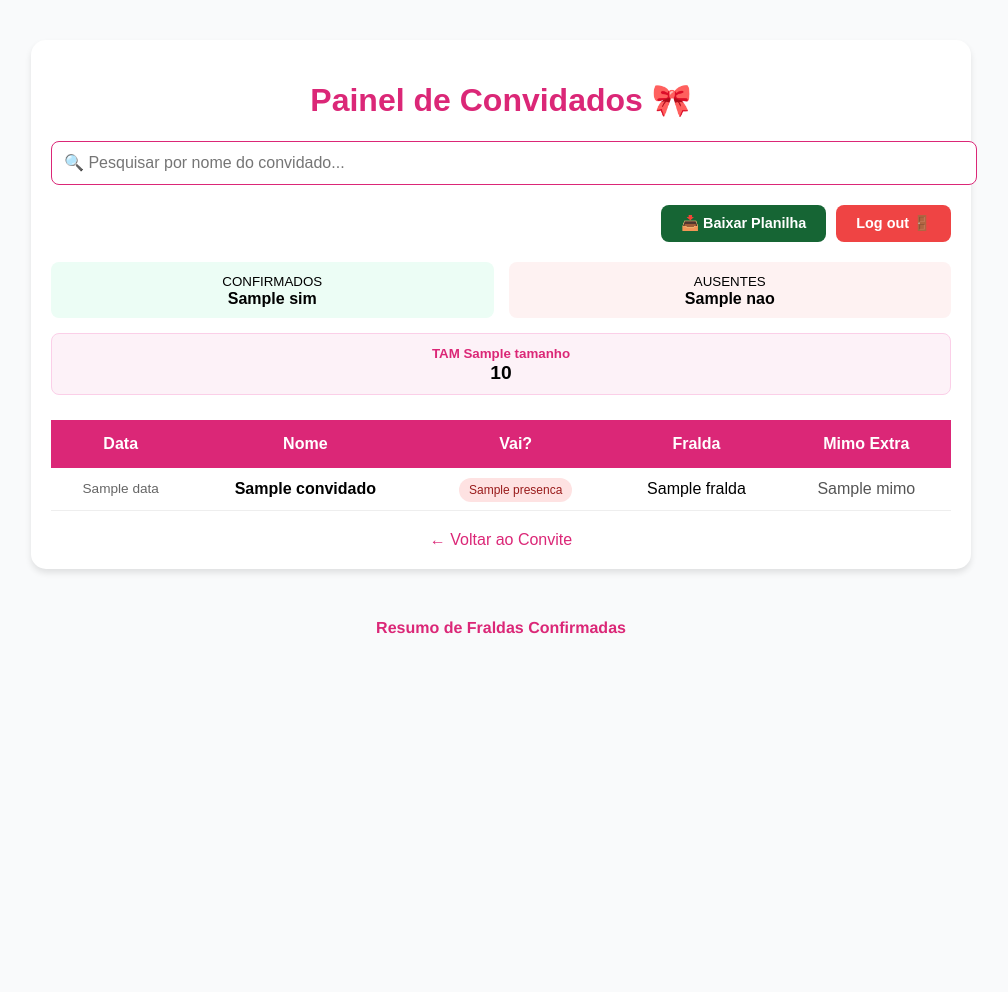
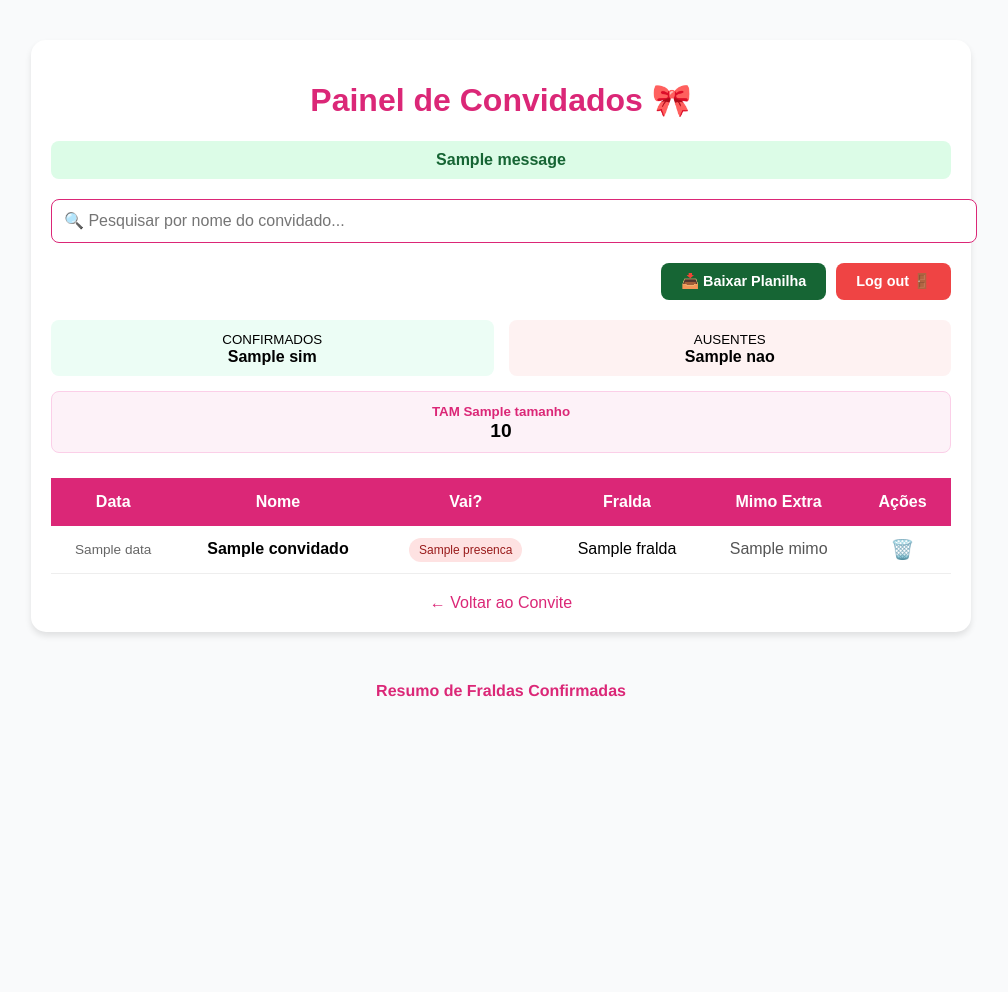
Before and after one commit to Laedio/Projeto_2_Ch-_de_BB, a Flask app: template templates/admin.html in a window 1280 px wide. Shown: the whole page, without its empty margins (139-1147 px from the left). Before the commit the page ends 634 px from the top, so only its background shows below. Run offline with Flask 3, Linux system fonts and the light colour scheme; the template is opened without the code that fills it: most values are stand-ins (such as "Sample title", 1, 10 or a date in 2020); one stand-in notice (Sample message) is shown.

Commit message:
Implementação do Ciclo CRUD: Funcionalidade de Exclusão de Convidados
- Criada rota dinâmica '/excluir/<nome>' no Flask com proteção de sessão.
- Desenvolvida função 'excluir_confirmacao' no database.py com lógica de filtro de DataFrame.
- Implementada busca inteligente de colunas (Case Insensitive) para evitar KeyErrors no Pandas.
- Atualizada interface do Admin com coluna de 'Ações' e botão de lixeira (UI/UX).
- Adicionada confirmação de segurança via JavaScript (Window.confirm) antes da exclusão.
- Integrado sistema de Feedback Visual (Flash Messages) para confirmação de deleção.

```diff
--- a/app.py
+++ b/app.py
@@ -135,5 +135,20 @@
 # ---------------------------------------------------------
 # EXECUÇÃO
 # ---------------------------------------------------------
+@app.route("/excluir/<nome>")
+def excluir(nome):
+    # SEGURANÇA: Só quem está logado pode excluir
+    if not session.get('logado'):
+        return redirect('/login')
+
+    from database import excluir_confirmacao
+    if excluir_confirmacao(nome):
+        flash(f"Convidado {nome} removido com sucesso!")
+    else:
+        flash("Erro ao tentar remover convidado.")
+
+    return redirect(url_for('admin'))
+
+
 if __name__ == "__main__":
     app.run(debug=True)
--- a/database.py
+++ b/database.py
@@ -1,5 +1,6 @@
 import openpyxl
 import os
+import pandas as pd
 from datetime import datetime
 
 # 1. Definimos o nome EXATO do arquivo que você criou na pasta
@@ -71,3 +72,29 @@
             lista_convidados.append(convidado)
 
     return lista_convidados
+
+def excluir_confirmacao(nome_para_excluir):
+    """
+    Localiza um convidado pelo nome e remove sua linha da planilha de forma inteligente.
+    """
+    if os.path.exists(NOME_EXCEL):
+        df = pd.read_excel(NOME_EXCEL)
+
+        # 1. Descobre qual é o nome REAL da coluna de nome (ex: 'nome', 'nome_completo', 'Nome')
+        # Buscamos a primeira coluna que tenha 'nome' no texto
+        colunas_nome = [c for c in df.columns if 'nome' in c.lower()]
+
+        if colunas_nome:
+            coluna_real = colunas_nome[0] # Pega a primeira que encontrar
+
+            # 2. Filtra: mantém apenas quem NÃO tem o nome que queremos excluir
+            # Usamos .astype(str) para garantir que a comparação funcione mesmo com números
+            df_novo = df[df[coluna_real].astype(str) != str(nome_para_excluir)]
+
+            # 3. Salva a nova versão da planilha
+            df_novo.to_excel(NOME_EXCEL, index=False)
+            return True
+        else:
+            print("❌ Erro: Não encontrei nenhuma coluna de 'nome' na planilha.")
+            return False
+    return False
--- a/templates/admin.html
+++ b/templates/admin.html
@@ -11,6 +11,16 @@
     <div style="max-width: 900px; margin: 40px auto; padding: 20px; background: white; border-radius: 15px; box-shadow: 0 4px 6px rgba(0,0,0,0.1);">
 
         <h1 style="text-align: center; color: #db2777;">Painel de Convidados 🎀</h1>
+
+        {% with messages = get_flashed_messages() %}
+          {% if messages %}
+            {% for message in messages %}
+              <div style="padding: 10px; margin-bottom: 20px; background-color: #dcfce7; color: #166534; border-radius: 8px; text-align: center; font-weight: bold;">
+                {{ message }}
+              </div>
+            {% endfor %}
+          {% endif %}
+        {% endwith %}
 
         <div style="margin-bottom: 20px;">
             <input type="text" id="inputBusca" onkeyup="filtrarNomes()" placeholder="🔍 Pesquisar por nome do convidado..."
@@ -53,7 +63,7 @@
                     <th style="padding: 15px;">Vai?</th>
                     <th style="padding: 15px;">Fralda</th>
                     <th style="padding: 15px;">Mimo Extra</th>
-                </tr>
+                    <th style="padding: 15px;">Ações</th> </tr>
             </thead>
             <tbody>
                 {% for c in convidados %}
@@ -73,6 +83,13 @@
                             <span style="color: #ccc;">Nenhum</span>
                         {% endif %}
                     </td>
+                    <td style="padding: 12px;">
+                        <a href="{{ url_for('excluir', nome=c.nome) }}"
+                           onclick="return confirm('Tem certeza que deseja excluir o convidado {{ c.nome }}?')"
+                           style="text-decoration: none; font-size: 1.2rem; cursor: pointer;" title="Excluir">
+                            🗑️
+                        </a>
+                    </td>
                 </tr>
                 {% endfor %}
             </tbody>
@@ -88,92 +105,50 @@
     </div>
 
     <script>
-        // 1. Pegamos os dados que vieram do Python (app.py)
         const dadosFraldas = {{ fraldas | tojson }};
-
-        // 2. Separamos as etiquetas (P, M, G) e os valores (quantidades)
         const labels = Object.keys(dadosFraldas);
         const valores = Object.values(dadosFraldas);
 
-        // 3. Criamos o gráfico
         const ctx = document.getElementById('graficoFraldas').getContext('2d');
         new Chart(ctx, {
-            type: 'pie', // Pode mudar para 'bar' se preferir barras
+            type: 'pie',
             data: {
                 labels: labels,
                 datasets: [{
                     label: 'Quantidade de Fraldas',
                     data: valores,
-                    // Paleta de cores com alto contraste para P, M, G
                     backgroundColor: [
-                        'rgba(244, 114, 182, 0.9)', // Rosa Claro (P)
-                        'rgba(219, 39, 119, 0.9)', // Rosa Choque (M)
-                        'rgba(190, 24, 93, 0.9)', // Bordô (G)
-                        'rgba(112, 26, 117, 0.9)' // Roxo Escuro (Caso apareça um tamanho GG futuramente)
+                        'rgba(244, 114, 182, 0.9)',
+                        'rgba(219, 39, 119, 0.9)',
+                        'rgba(190, 24, 93, 0.9)',
+                        'rgba(112, 26, 117, 0.9)'
                     ],
-                    // Cor da borda para destacar as fatias
-                    borderColor: [
-                        '#ffffff', // Branco
-                        '#ffffff',
-                        '#ffffff'
-                    ],
-                    borderWidth: 2, // Borda mais grossa
+                    borderColor: ['#ffffff', '#ffffff', '#ffffff'],
+                    borderWidth: 2,
                 }]
             },
             options: {
                 plugins: {
-                    legend: {
-                        position: 'bottom',
-                        labels: {
-                            color: '#db2777', // Cor rosa das legendas
-                            font: {
-                                weight: 'bold'
-                            }
-                        }
-                    },
-                    title: {
-                        display: true,
-                        text: 'Resumo de Fraldas Confirmadas',
-                        color: '#db2777', // Título rosa
-                        font: {
-                            size: 16,
-                            weight: 'bold'
-                        }
-                    }
+                    legend: { position: 'bottom', labels: { color: '#db2777', font: { weight: 'bold' } } },
+                    title: { display: true, text: 'Resumo de Fraldas Confirmadas', color: '#db2777', font: { size: 16, weight: 'bold' } }
                 },
-                // Efeitos de Animação e Sombra (Advanced UX)
-                animation: {
-                    animateScale: true,
-                    animateRotate: true
-                },
-                responsive: true,
-                // Truque de CSS para sombra (Shadow Effect)
-                onHover: (event, chartElement) => {
-                    event.native.target.style.cursor = chartElement[0] ? 'pointer' : 'default';
-                }
+                animation: { animateScale: true, animateRotate: true },
+                responsive: true
             }
         });
     </script>
 
     <script>
     function filtrarNomes() {
-        // 1. Pegamos o que o usuário digitou e transformamos em MINÚSCULO (para não dar erro de A vs a)
         let input = document.getElementById("inputBusca");
         let filtro = input.value.toLowerCase();
-
-        // 2. Pegamos a tabela e todas as linhas (tr) do corpo (tbody)
         let tabela = document.querySelector("table");
         let linhas = tabela.getElementsByTagName("tr");
 
-        // 3. Percorremos todas as linhas (começando da 1 para pular o cabeçalho)
         for (let i = 1; i < linhas.length; i++) {
-            // Pegamos a primeira coluna (onde está o NOME)
             let colunaNome = linhas[i].getElementsByTagName("td")[1];
-
             if (colunaNome) {
                 let textoNome = colunaNome.textContent || colunaNome.innerText;
-
-                // 4. Se o nome contiver o que foi digitado, MOSTRA. Se não, ESCONDE.
                 if (textoNome.toLowerCase().indexOf(filtro) > -1) {
                     linhas[i].style.display = "";
                 } else {
```
